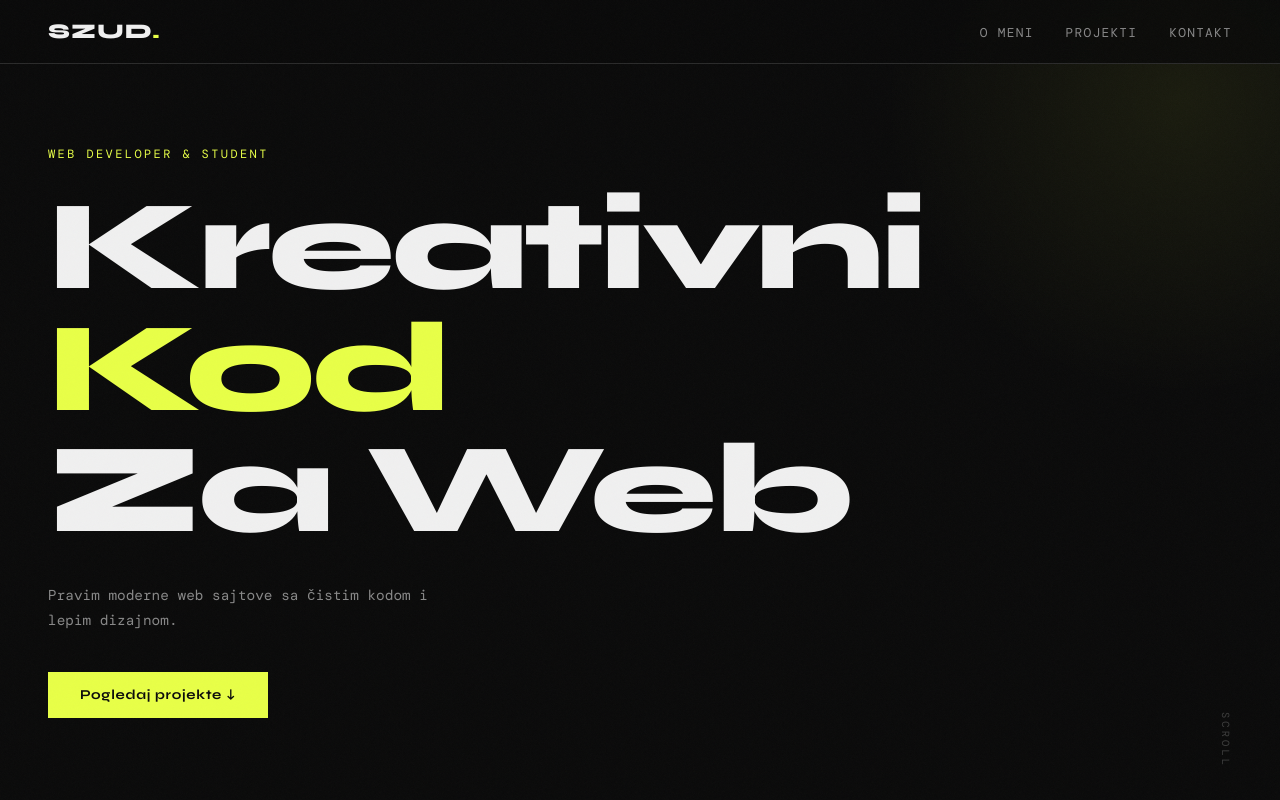
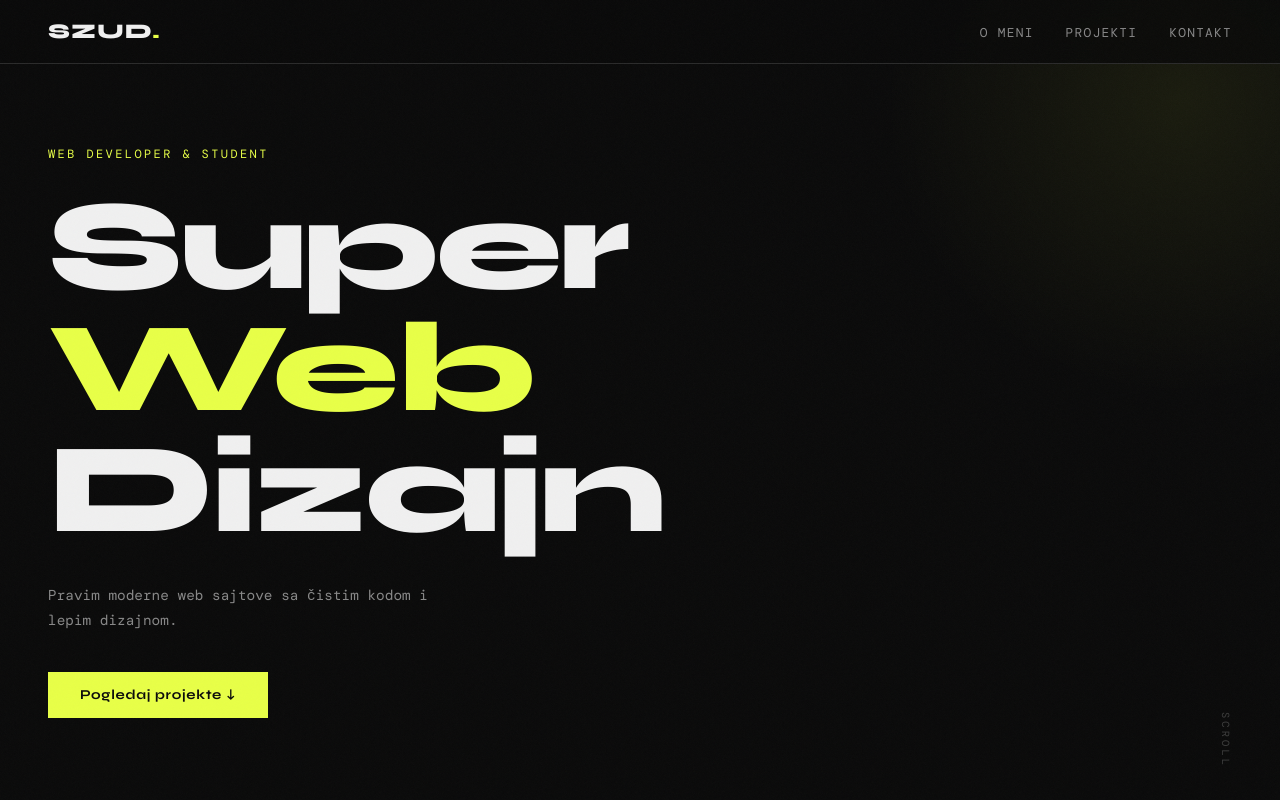
Before and after one commit to Zoran422/SZUD_vebsajt, a plain HTML site: page index.html in a window 1280 px wide. Shown: the top 800 px of the page. Drawn offline with nearby package versions, Linux system fonts and the light colour scheme; a web font is replaced by a local one.

Commit message:
Izmena hero naslova na main grani

```diff
--- a/index.html
+++ b/index.html
@@ -21,8 +21,7 @@
 
   <header class="hero">
     <div class="hero-label">Web Developer &amp; Student</div>
-    <h1 class="hero-title">Kreativni<br/><span class="accent">Kod</span><br/>Za Web</h1>
-    <p class="hero-sub">Pravim moderne web sajtove sa čistim kodom i lepim dizajnom.</p>
+    <h1 class="hero-title">Super<br/><span class="accent">Web</span><br/>Dizajn</h1>    <p class="hero-sub">Pravim moderne web sajtove sa čistim kodom i lepim dizajnom.</p>
     <a href="#projects" class="btn-primary">Pogledaj projekte ↓</a>
     <div class="hero-scroll">SCROLL</div>
   </header>
```
